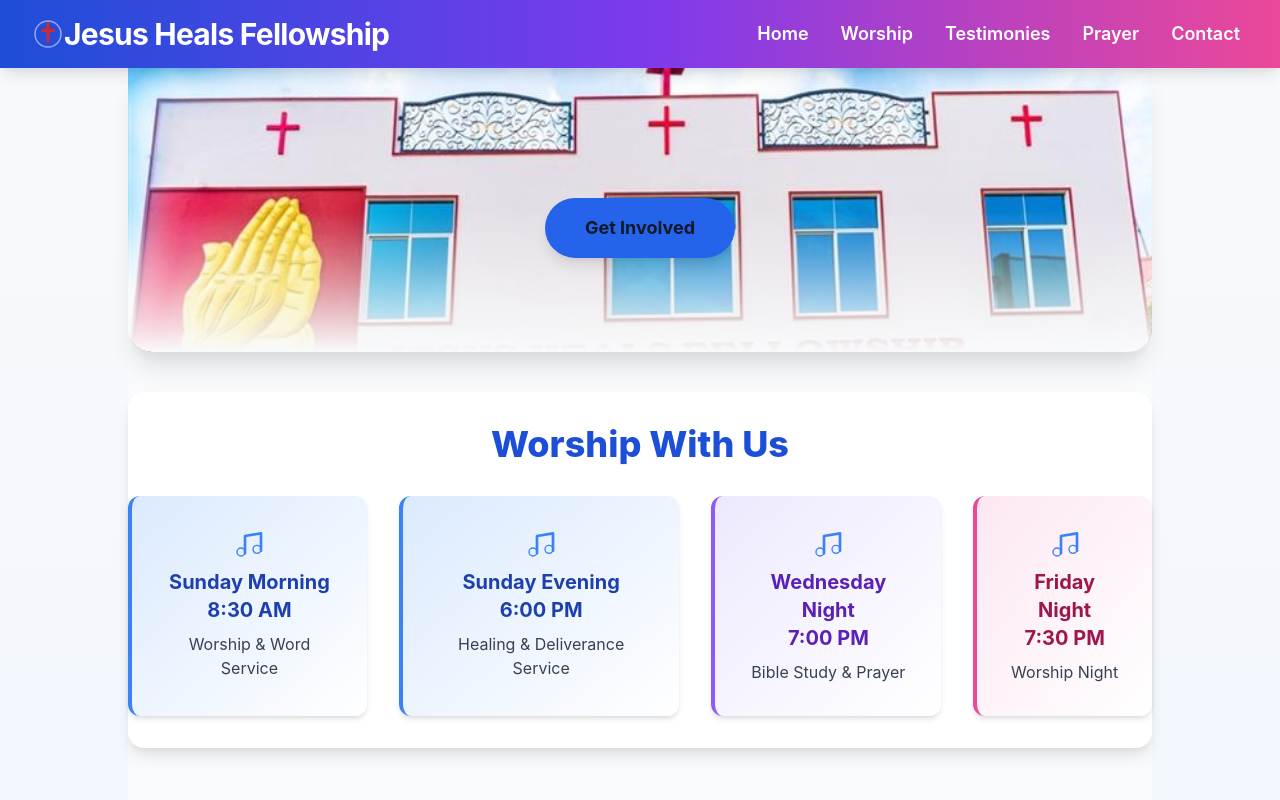
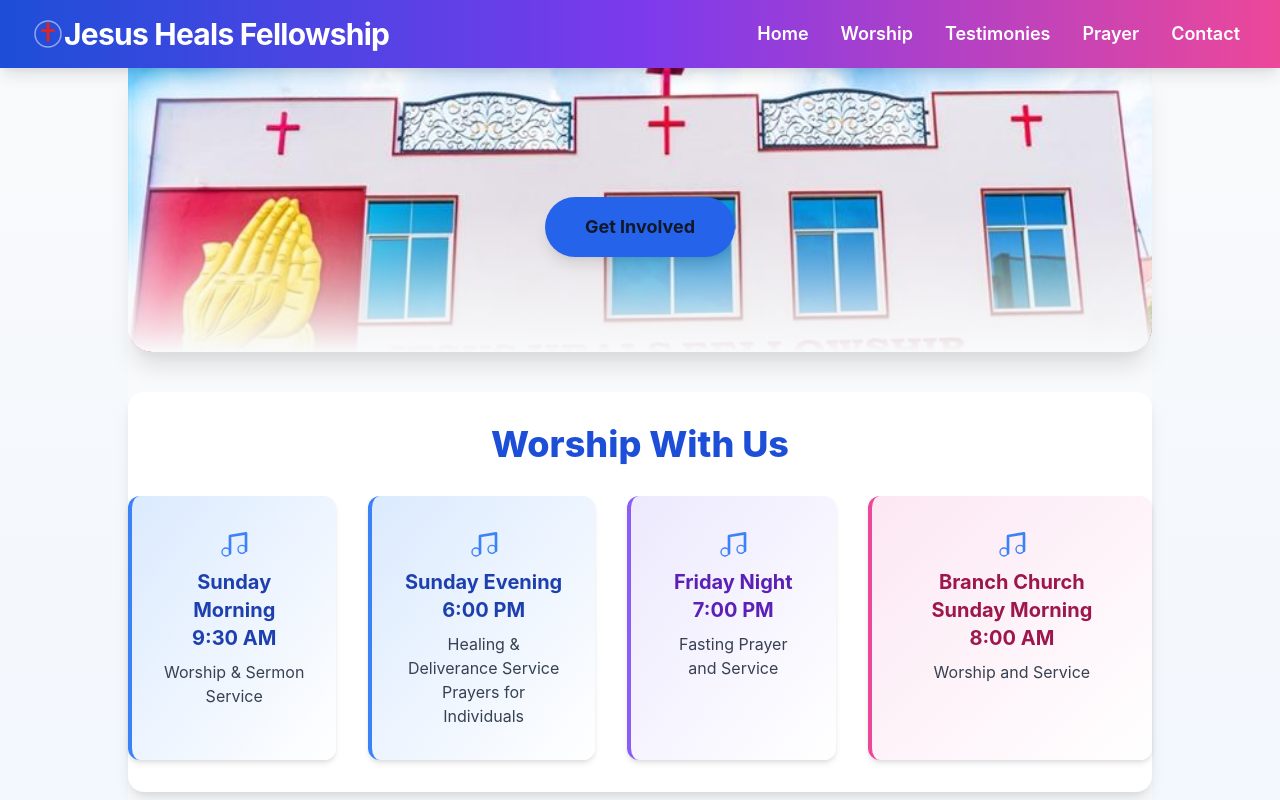
Before and after one commit to srisritP2/jhf, a React (Create React App) app: page / in a window 1280 px wide. Shown: the top 800 px of the page. Built offline with nearby package versions, Linux system fonts and the light colour scheme.

Commit message:
Update worship timings and add Healing & Deliverance Service and Prayers for Individuals lines

```diff
--- a/src/components/WorshipTimes.tsx
+++ b/src/components/WorshipTimes.tsx
@@ -26,26 +26,27 @@ const WorshipTimes: React.FC = () => {
                     {/* Sunday Morning Service */}
                     <div className="bg-gradient-to-br from-blue-100 to-white border-l-4 border-blue-500 shadow-md rounded-xl p-8 min-w-[220px]">
                         <MusicIcon />
-                        <h3 className="text-xl font-bold mb-2 text-blue-800">Sunday Morning<br/>8:30 AM</h3>
-                        <p className="text-gray-700">Worship & Word Service</p>
+                        <h3 className="text-xl font-bold mb-2 text-blue-800">Sunday Morning<br/>9:30 AM</h3>
+                        <p className="text-gray-700">Worship & Sermon Service</p>
                     </div>
                     {/* Sunday Evening Service */}
                     <div className="bg-gradient-to-br from-blue-100 to-white border-l-4 border-blue-500 shadow-md rounded-xl p-8 min-w-[220px]">
                         <MusicIcon />
                         <h3 className="text-xl font-bold mb-2 text-blue-800">Sunday Evening<br/>6:00 PM</h3>
                         <p className="text-gray-700">Healing & Deliverance Service</p>
+                        <p className="text-gray-700">Prayers for Individuals</p>
                     </div>
                     {/* Wednesday Night Service */}
                     <div className="bg-gradient-to-br from-purple-100 to-white border-l-4 border-purple-500 shadow-md rounded-xl p-8 min-w-[220px]">
                         <MusicIcon />
-                        <h3 className="text-xl font-bold mb-2 text-purple-800">Wednesday Night<br/>7:00 PM</h3>
-                        <p className="text-gray-700">Bible Study & Prayer</p>
+                        <h3 className="text-xl font-bold mb-2 text-purple-800">Friday Night<br/>7:00 PM</h3>
+                        <p className="text-gray-700">Fasting Prayer and Service</p>
                     </div>
                     {/* Friday Night Service */}
                     <div className="bg-gradient-to-br from-pink-100 to-white border-l-4 border-pink-500 shadow-md rounded-xl p-8 min-w-[220px]">
                         <MusicIcon />
-                        <h3 className="text-xl font-bold mb-2 text-pink-800">Friday Night<br/>7:30 PM</h3>
-                        <p className="text-gray-700">Worship Night</p>
+                        <h3 className="text-xl font-bold mb-2 text-pink-800">Branch Church Sunday Morning<br/>8:00 AM</h3>
+                        <p className="text-gray-700">Worship and Service</p>
                     </div>
                 </div>
             </div>
```
